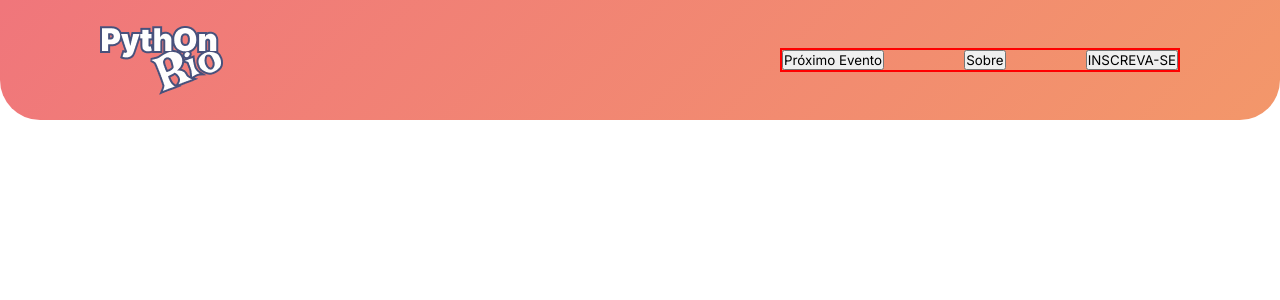
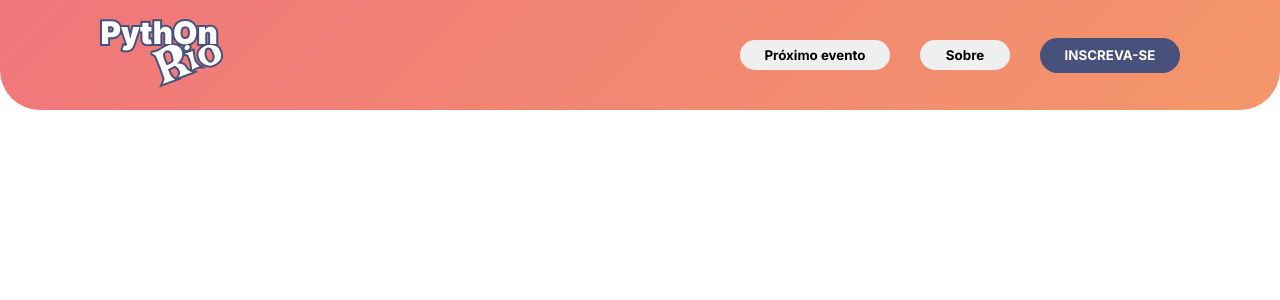
Before and after one commit to thiagodemedeiros/Site-PythonRio, a React (Vite) app: page /sobre in a window 1280 px wide. Shown: the top 300 px of the page. Built offline with nearby package versions, Linux system fonts and the light colour scheme.

Commit message:
header pronto para uso

```diff
--- a/src/components/Button.jsx
+++ b/src/components/Button.jsx
@@ -1,5 +1,25 @@
-export default function Button() {
+import React from "react";
+import styled from "styled-components";
+
+export default function Button({
+    texto,
+    backgroundcolor = "FCFCFA",
+    width = "200px",
+    height = "50px",
+    color = "48517C",
+})
+{
+    const StyledButton = styled.button`
+        background-color: ${backgroundcolor};
+        width: ${width};
+        border-radius: 40px;
+        height: ${height};
+        font-weight: 700;
+        color: ${color};
+        cursor: pointer;
+    `
+
     return (
-        <button></button>
+        <StyledButton>{texto}</StyledButton>
     )
 }
--- a/src/components/Header.jsx
+++ b/src/components/Header.jsx
@@ -1,15 +1,21 @@
 import "../styles/Header.css"
 import logo from "../assets/Vector.png"
+import Button from "./Button"
 
 export default function Header() {
     return (
         <div className="header">
-            <img src={logo} alt="Logo da Python On Rio" />
+            <a href="/">
+                <img src={logo} alt="Logo da Python On Rio" />
+            </a>
 
             <div className="header-buttons">
-                <button>Próximo Evento</button>
-                <button>Sobre</button>
-                <button>INSCREVA-SE</button>
+                <Button texto={"Próximo evento"} width="150px"
+                height="30px"/>
+                <Button texto={"Sobre"} width="90px"
+                height="30px"/>
+                <Button texto="INSCREVA-SE" width="140px"
+                height="35px" backgroundcolor="#48517C" color="#FCFCFA"/>
             </div>
         </div>
     )
--- a/src/index.css
+++ b/src/index.css
@@ -13,3 +13,7 @@ a {
     text-decoration: none;
     color: inherit;
 }
+
+button {
+    border: none;
+}
--- a/src/styles/Header.css
+++ b/src/styles/Header.css
@@ -4,7 +4,7 @@
     align-items: center;
     justify-content: space-between;
 
-    height: 120px;
+    height: 110px;
     width: 100vw;
     padding: 0px 100px 0px 100px;
 
@@ -17,10 +17,8 @@
 .header-buttons {
     display: flex;
     flex-direction: row;
-    justify-content: space-between;
+    align-items: center;
 
-    width: 400px;
+    gap: 30px;
     height: auto;
-
-    border: 2px solid #ff0000;
 }
```
